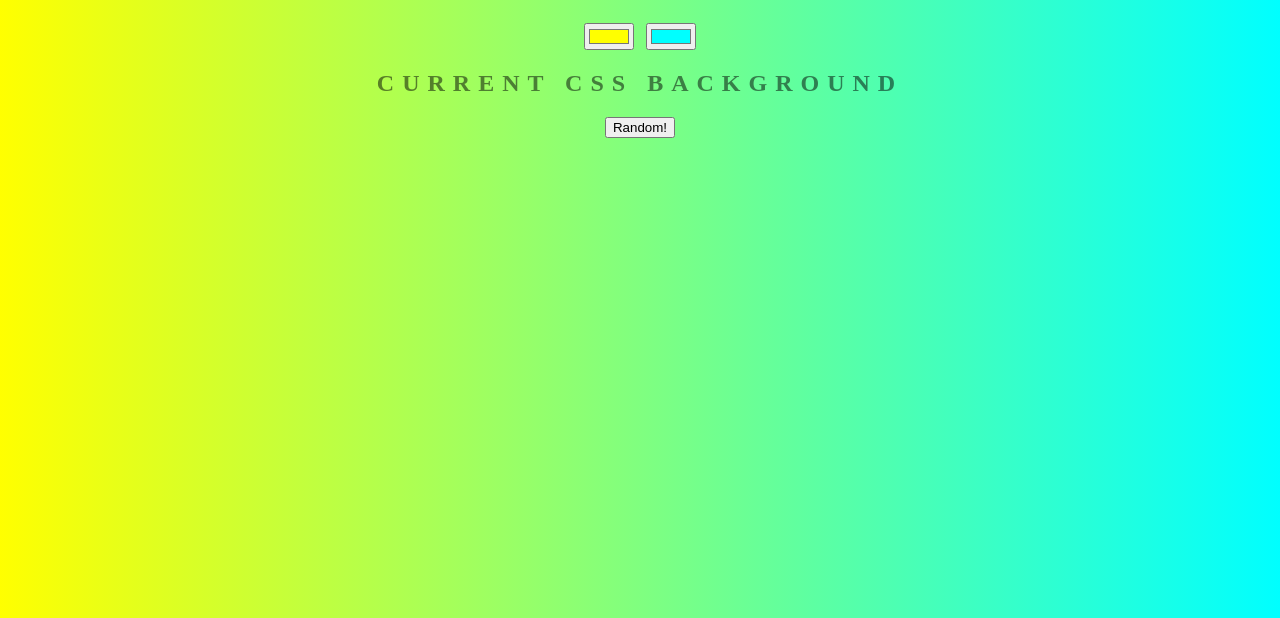
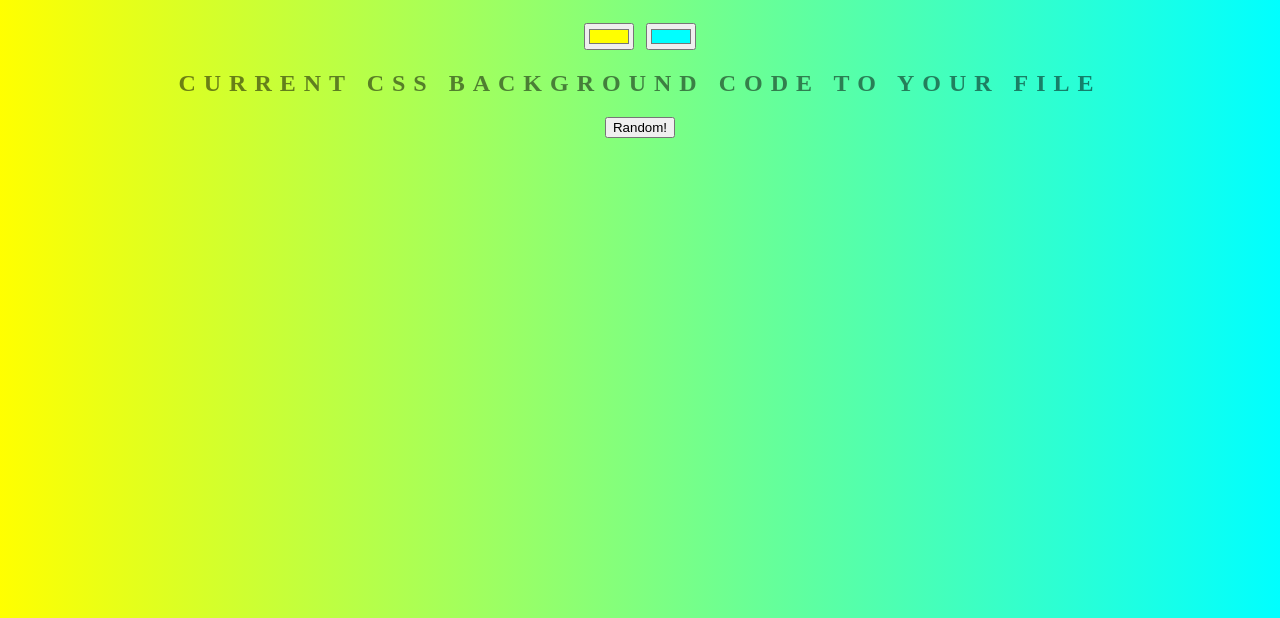
Before and after one commit to agustinbie/backgroundgenerator, a plain HTML site: page index.html in a window 1280 px wide. Shown: the part 182-800 px from the top of the page. Drawn offline with Linux system fonts and the light colour scheme.

Commit message:
change text

```diff
--- a/index.html
+++ b/index.html
@@ -8,7 +8,7 @@
 	<h1>COOL Background Generator</h1>
 	<input class="color1" type="color" name="color1" value="#ffff00">
 	<input class="color2" type="color" name="color2" value="#00ffff">
-	<h2>Current CSS Background</h2>
+	<h2>Current CSS Background code to your file</h2>
 	<h3></h3>
 	<button onclick="randomButton()">Random!</button>
 	<!-- <script type="text/javascript" src="script.js"></script> -->
```
